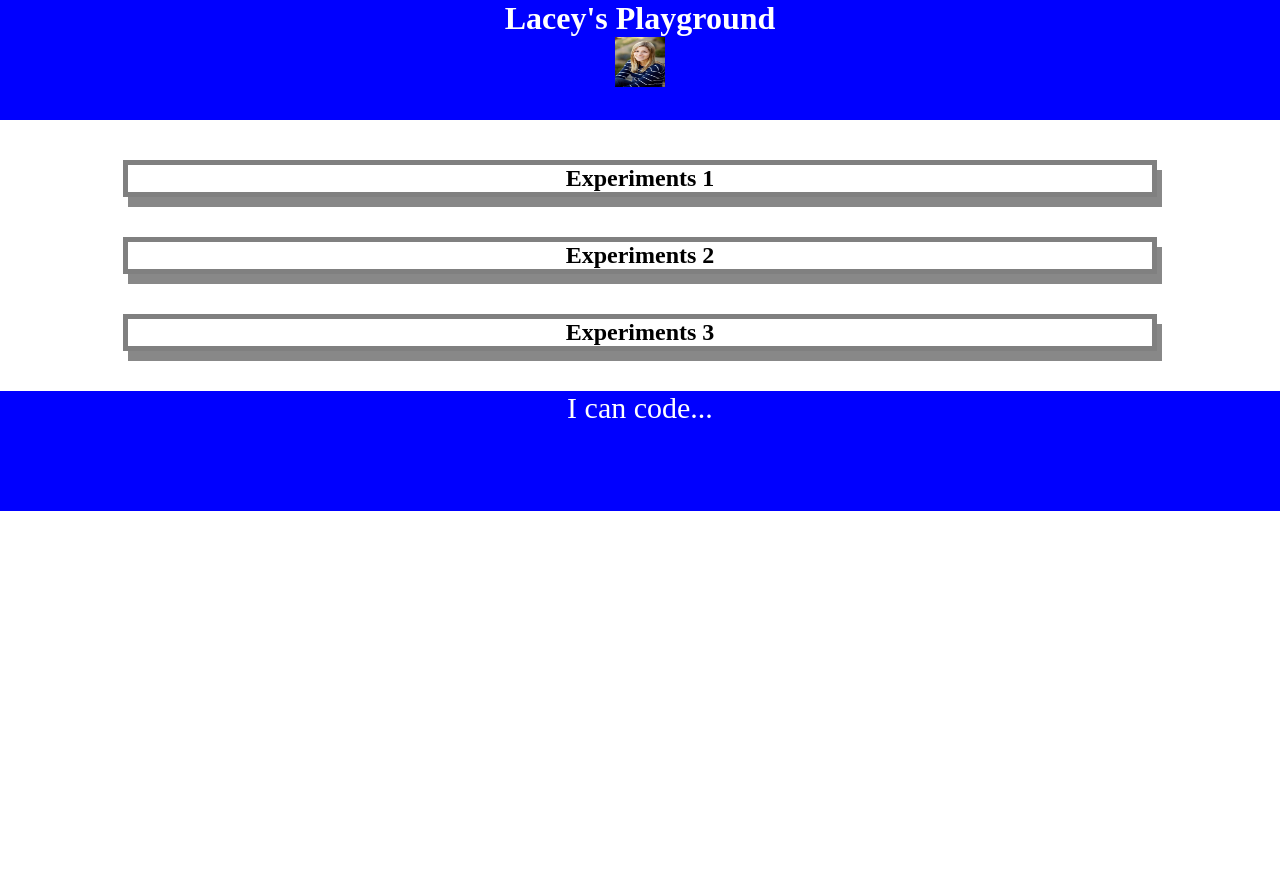
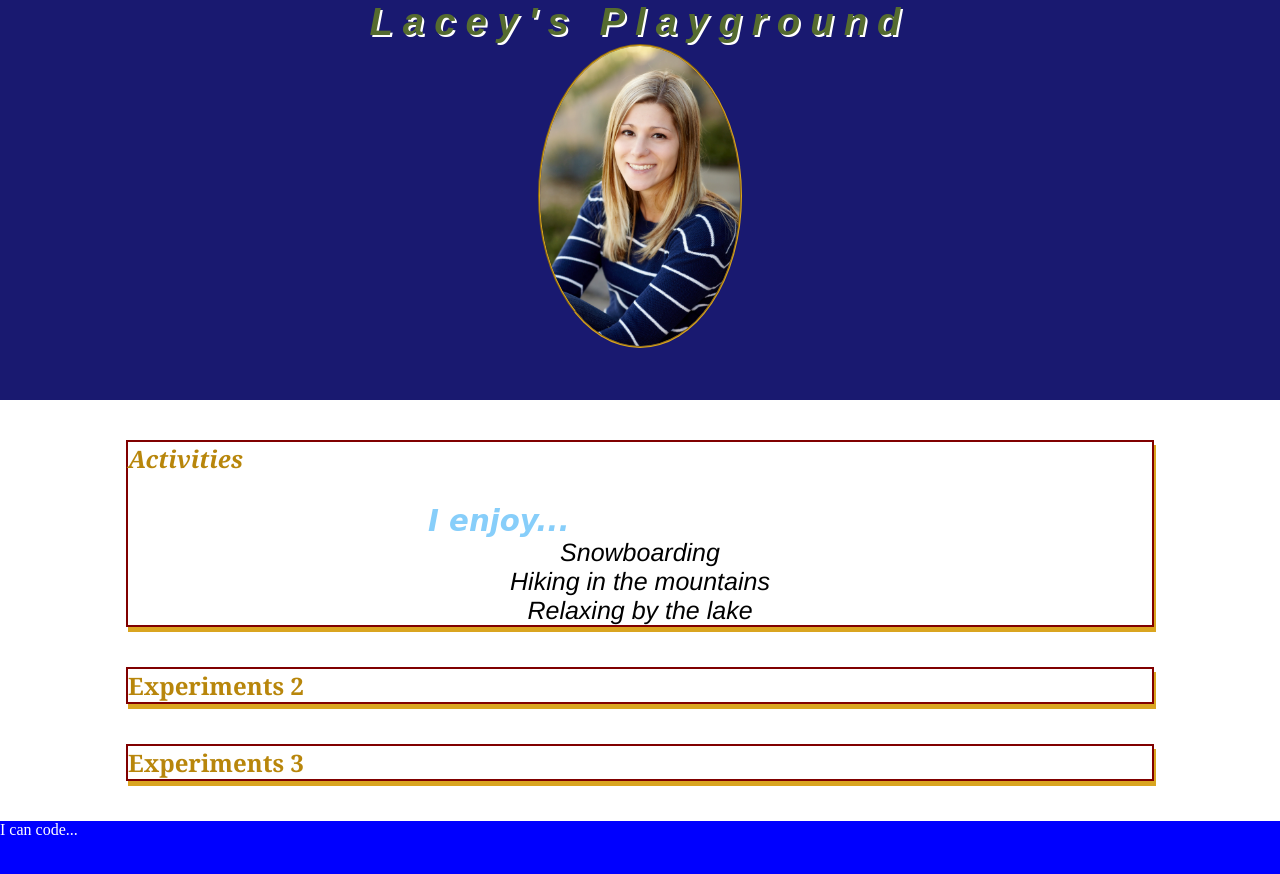
Before and after one commit to ltrokey/Lacey-playground, a plain HTML site: page index.html in a window 1280 px wide. Before the commit the page ends 800 px from the top, so only its background shows below. Drawn offline with Linux system fonts and the light colour scheme.

Commit message:
added round 1 of html subject description and some css styling

```diff
--- /dev/null
+++ b/assets/style.css
@@ -0,0 +1,78 @@
+* {
+    margin: 0;
+    padding: 0;
+}
+
+header {
+    width: 100%;
+    height: 400px;
+    font-family: fantasy;
+    font-style:italic;
+    font-size: larger;
+    letter-spacing: 10px;
+    color:darkolivegreen;
+    text-shadow: 2px 2px white;
+    background-color:midnightblue;
+    & img {
+        height: 300px;
+        width: 200px;
+        border-style: groove;
+        border-width: 2px;
+        border-color:goldenrod;
+        border-radius: 50%;
+        margin-left: auto;
+        margin-right: auto;
+        display: block;
+    }
+}
+footer {
+    width: 100%;
+    height: 120px;
+    background-color: blue;
+    color: white;
+}
+h1 {
+    text-align:center;
+}
+h2 {
+    text-align: left;
+    font-family:Georgia, 'Times New Roman', Times, serif;
+    font-size:x-large;
+    color:darkgoldenrod;
+}
+h3 {
+    margin-left: 300px;
+    text-align: left;
+    color: lightskyblue;
+    font-family:cursive;
+}
+h4 {
+ text-align: left;
+}
+
+img {
+ max-width: 100%;
+ height: auto;
+ margin-left: auto;
+ margin-right: auto;
+
+}
+
+ul {
+ padding-left: 40px;
+ font-size: 20px;
+}
+
+.card {
+ width: 80%;
+ margin: 40px auto;
+ border: 2px solid maroon;
+ box-shadow: 2px 5px goldenrod;
+}
+
+#subject1 {
+    text-align:center;
+    font-family:'Franklin Gothic Medium', 'Arial Narrow', Arial, sans-serif;
+    font-size: 25px;
+    font-style:italic;
+}
--- a/index.html
+++ b/index.html
@@ -1,27 +1,32 @@
 <!DOCTYPE html>
 <html lang="en">
     <head>
-        <link rel="stylesheet" href="./style.css">
+        <link rel="stylesheet" href="./assets/style.css">
         <meta charset="UTF-8">
         <title>Lacey's Playground!</title>
     </head>
 
     <body>
-        <header id="header">
+        <header>
             <h1>Lacey's Playground</h1>
             <img src="./assets/Lacey Profile Picture.png" alt="Profile image of Lacey Trokey" />
         </header>
 
         <main>
-            <section class="card" id="experiments-section-1">
-                <h2>Experiments 1</h2>
+            <section class="card" id="subject1">
+                <h2>Activities</h2>
+                <br>
+                <h3>I enjoy...</h3>
+                <p>Snowboarding</p>
+                <p>Hiking in the mountains</p>
+                <p>Relaxing by the lake</p>
             </section>
 
-            <section class="card" id="experiments-section-1">
+            <section class="card">
                 <h2>Experiments 2</h2>
             </section>
 
-            <section class="card" id="experiments-section-1">
+            <section class="card">
                 <h2>Experiments 3</h2>
             </section>
         </main>
--- a/style.css
+++ /dev/null
@@ -1,59 +0,0 @@
-* {
-    margin: 0;
-    padding: 0;
-}
-
-header{
- width: 100%;
- height: 120px;
- background-color: blue;
- color: white;
- & img {
-     display: block;
-     height: 50px;
-     width: 50px;
-     margin-left: auto;
-     margin-right: auto;
- }
-}
-footer {
- width: 100%;
- height: 120px;
- background-color: blue;
- color: white;
-}
-h1,
-h2 {
- text-align: center;
-}
-h3 {
- text-align: left;
-}
-h4 {
- text-align: left;
-}
-
-img {
- max-width: 100%;
- height: auto;
- margin-left: auto;
- margin-right: auto;
-
-}
-
-ul {
- padding-left: 40px;
- font-size: 20px;
-}
-
-p {
-text-align: center;
-font-size: 30px;
-}
-
-.card {
- width: 80%;
- margin: 40px auto;
- border: 5px solid gray;
- box-shadow: 5px 10px #888888;
-}
```
